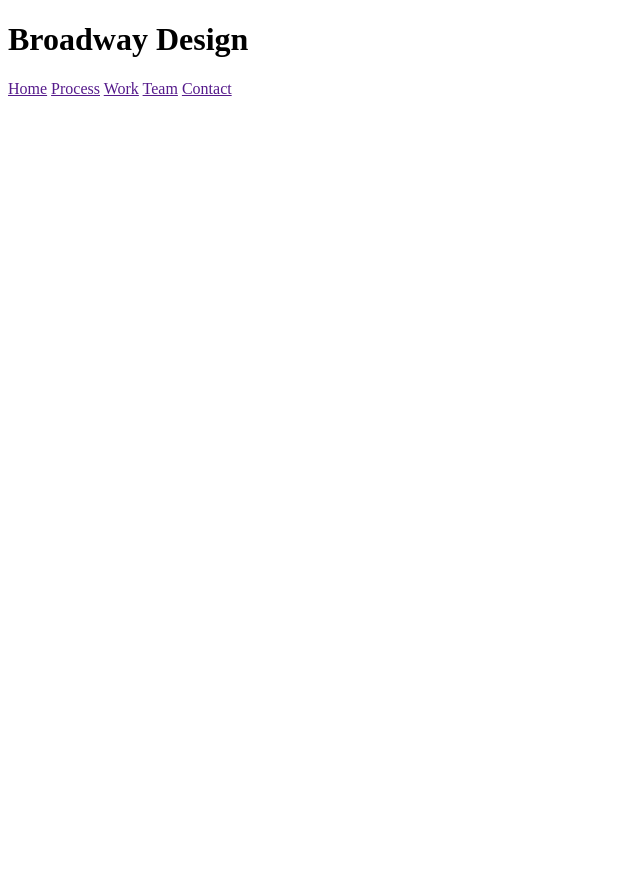
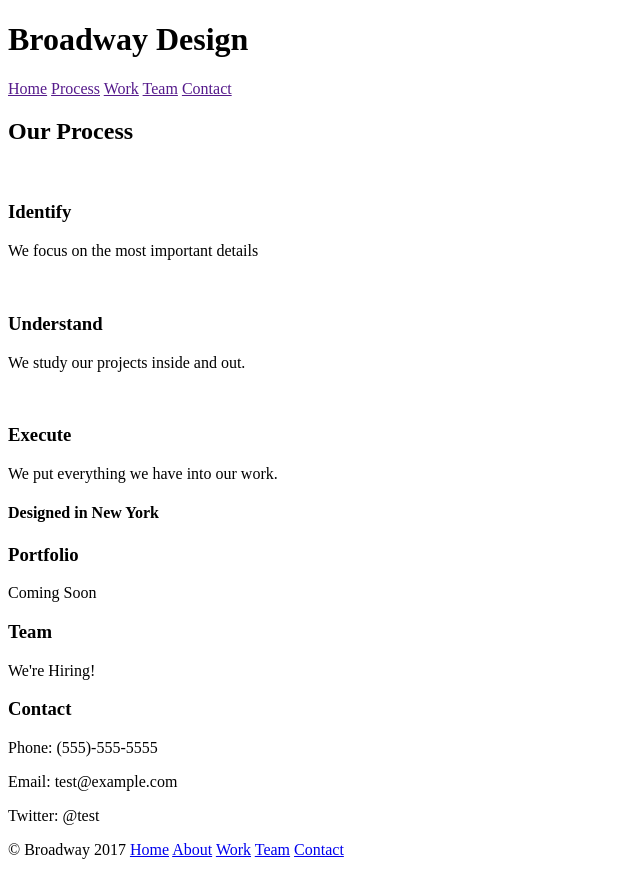
Before and after one commit to cps138/broadway, a plain HTML site: page index.html in a window 1280 px wide. Shown: the whole page, without its empty margins (0-640 px from the left). Before the commit the page ends 800 px from the top, so only its background shows below. Drawn offline with Linux system fonts and the light colour scheme.

Commit message:
First updates to html

```diff
--- a/index.html
+++ b/index.html
@@ -6,17 +6,45 @@
 
 </head>
 <body>
-	<div class="header">
+	<div id="header">
 	<h1>Broadway Design</h1>
 	<a href="">Home</a>
 	<a href="">Process</a>
 	<a href="">Work</a>
 	<a href="">Team</a>
 	<a href="">Contact</a>
-
-
 	</div>
-
+<div id="process">
+	<h2>Our Process</h2>
+	<img src="">
+	<h3>Identify</h3>
+	<p>We focus on the most important details</p>
+	<img src="">
+	<h3>Understand</h3>
+	<p>We study our projects inside and out.</p>
+	<img src="">
+	<h3>Execute</h3>
+	<p>We put everything we have into our work.</p>
+</div>
+<div id="designed">
+	<h4>Designed in New York</h4>
+	<h3>Portfolio</h3>
+	<p>Coming Soon</p>
+	<h3>Team</h3>
+	<p>We're Hiring!</p>
+	<h3>Contact</h3>
+	<p>Phone: (555)-555-5555</p>
+	<p>Email: test@example.com</p>
+	<p>Twitter: @test</p>
+</div>
+<div id="footer">
+	<p><span id="copyright">&copy; Broadway 2017</span>
+		<a href="#">Home</a>
+		<a href="#">About</a>
+		<a href="#">Work</a>
+		<a href="#">Team</a>
+		<a href="#">Contact</a>
+	</p>
 
 </body>
 </html>
```
